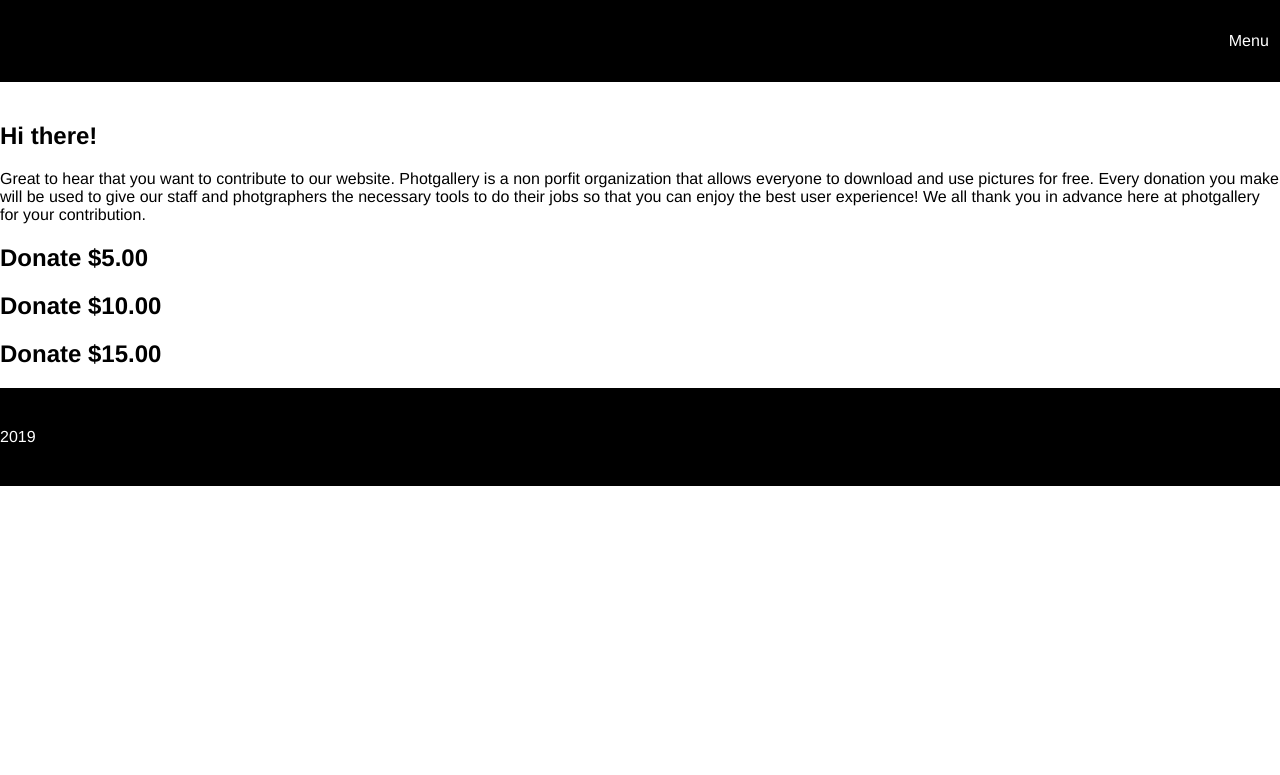
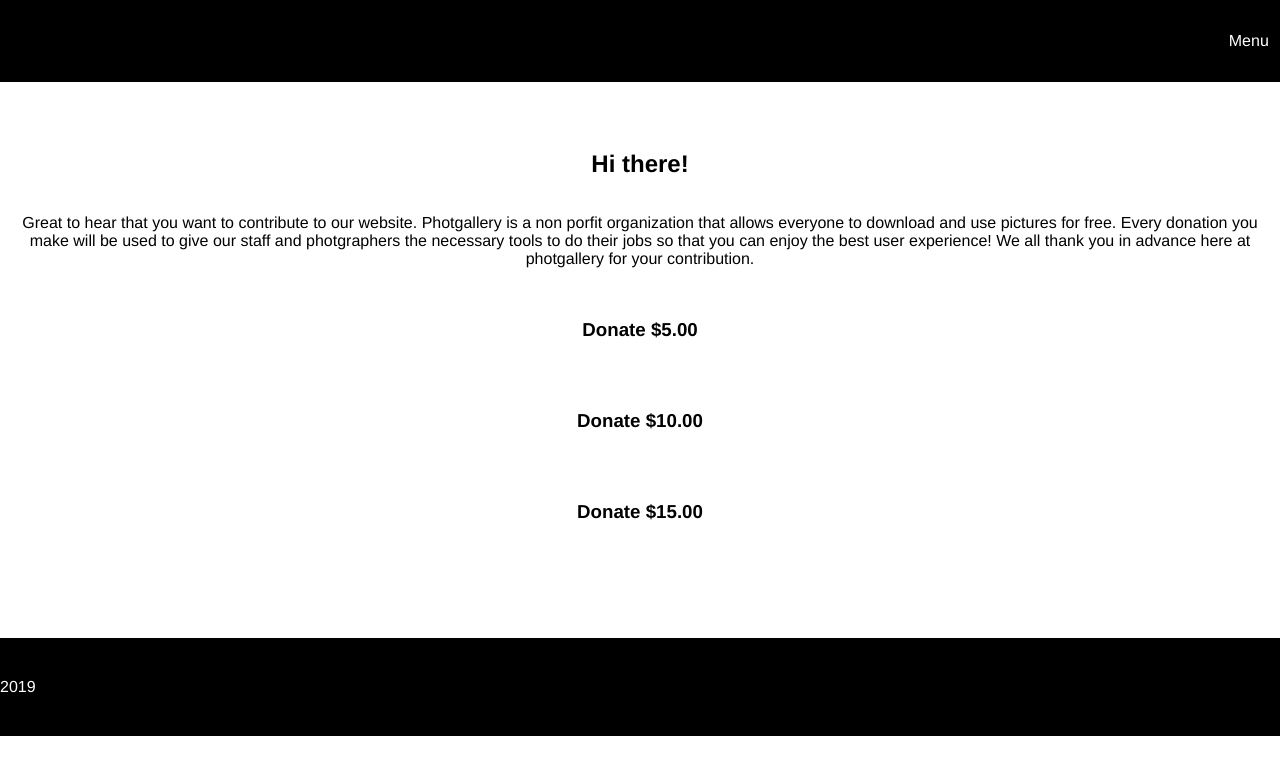
Before and after one commit to Code-Institute-Submissions/phot-app-django, a Django app: page /donate/plans/ in a window 1280 px wide. Shown: the top 775 px of the page. Run offline with Django 3.2, Linux system fonts and the light colour scheme; some libraries are stand-ins or nearby versions.

Commit message:
styled donate.html page and detail.html page

```diff
--- a/static/css/style.css
+++ b/static/css/style.css
@@ -39,6 +39,7 @@ a {
   text-decoration: none;
 }
 
+
 /*----------buttons and forms------------------*/
 .img-like {
   position: relative;
@@ -56,6 +57,7 @@ a {
 .no-bg:hover {
   color: red;
 }
+
 
 /*---------------images------------------*/
 .button-flex {
@@ -93,8 +95,10 @@ img {
 }
 .padding-space-img {
    padding-left: 0.5rem;
-   font-size: 1rem;
-   color: grey;
+}
+.modify-span {
+    color: grey;
+    font-size: 1rem;
 }
 .photographer-profile-picture {
   width: 4.5rem;
@@ -122,6 +126,25 @@ img {
   padding: 0.5rem;
 }
 
+
+/*------------------donate page-------------*/
+.stripe-donate-plans-div {
+  display: flex;
+  flex-direction: column;
+  align-items: center;
+  margin: 3rem 0.5rem 5rem 0.5rem;
+}
+.stripe-donate-plans-forms-div {
+  display: flex;
+  flex-direction: column;
+  align-items: center;
+  margin: 1rem 0rem 1rem 0rem;
+}
+p {
+  text-align: center;
+}
+
+
 /*----------------footer------------------*/
 footer {
   color: white;
--- a/templates/detail/detail.html
+++ b/templates/detail/detail.html
@@ -2,7 +2,7 @@
 
 <div class="photographer">
     <img class="photographer-profile-picture" src="{{MEDIA_URL}}{{user.profile_picture}}">
-    <span class="padding-space-img"> Photographer: {{ user.full_name }}</span>
+    <span class="padding-space-img modify-span"> Photographer: {{ user.full_name }}</span>
 </div>
 
 <div class="button-flex">
@@ -20,7 +20,7 @@
     </div>
 
 <div class="button-flex">
-    <span>{{ image.views }} views</span>
-    <span>{{ image.likes }} likes</span>
+    <span class="modify-span">{{ image.views }} views</span>
+    <span class="modify-span">{{ image.likes }} likes</span>
 </div>
 {% endblock %}
--- a/templates/donate/donate.html
+++ b/templates/donate/donate.html
@@ -1,39 +1,34 @@
-{% extends 'base.html' %}
-{% block content %}
+{% extends 'base.html' %} {% block content %}
+
+<div class="stripe-donate-plans-div">
 
   <h2>Hi there!</h2>
-<p>Great to hear that you want to contribute to our website. Photgallery is a non porfit organization that allows everyone to download and use pictures for free. Every donation you make will be used to
-give our staff and photgraphers the necessary tools to do their jobs so that you can enjoy the best user experience! We all thank you in advance here at
-photgallery for your contribution.</p>
+  <p class="p">Great to hear that you want to contribute to our website. Photgallery is a non porfit organization that allows everyone to download and use pictures for free. Every donation you make will be used to give our staff and photgraphers the necessary tools
+    to do their jobs so that you can enjoy the best user experience! We all thank you in advance here at photgallery for your contribution.</p>
 
-
-<h2>Donate $5.00</h2>
+  <div class="stripe-donate-plans-forms-div">
+    <h3>Donate $5.00</h3>
     <form action="{% url 'charge_five' %}" method="post">
       {% csrf_token %}
-  <script src="https://checkout.stripe.com/checkout.js" class="stripe-button"
-          data-key="{{ key }}"
-          data-description="A Django Charge"
-          data-amount="500"
-          data-locale="auto"></script>
+      <script src="https://checkout.stripe.com/checkout.js" class="stripe-button" data-key="{{ key }}" data-description="A Django Charge" data-amount="500" data-locale="auto"></script>
     </form>
+  </div>
 
-<h2>Donate $10.00</h2>
+  <div class="stripe-donate-plans-forms-div">
+    <h3>Donate $10.00</h3>
     <form action="{% url 'charge_ten' %}" method="post">
       {% csrf_token %}
-  <script src="https://checkout.stripe.com/checkout.js" class="stripe-button"
-          data-key="{{ key }}"
-          data-description="A Django Charge"
-          data-amount="1000"
-          data-locale="auto"></script>
+      <script src="https://checkout.stripe.com/checkout.js" class="stripe-button" data-key="{{ key }}" data-description="A Django Charge" data-amount="1000" data-locale="auto"></script>
     </form>
+  </div>
 
-<h2>Donate $15.00</h2>
+  <div class="stripe-donate-plans-forms-div">
+    <h3>Donate $15.00</h3>
     <form action="{% url 'charge_fifteen' %}" method="post">
       {% csrf_token %}
-  <script src="https://checkout.stripe.com/checkout.js" class="stripe-button"
-          data-key="{{ key }}"
-          data-description="A Django Charge"
-          data-amount="1500"
-          data-locale="auto"></script>
+      <script src="https://checkout.stripe.com/checkout.js" class="stripe-button" data-key="{{ key }}" data-description="A Django Charge" data-amount="1500" data-locale="auto"></script>
     </form>
+  </div>
+
+</div>
 {% endblock %}
```
Also changed, not shown: db.sqlite3. Lines whose indentation alone changed are shown as unchanged.
